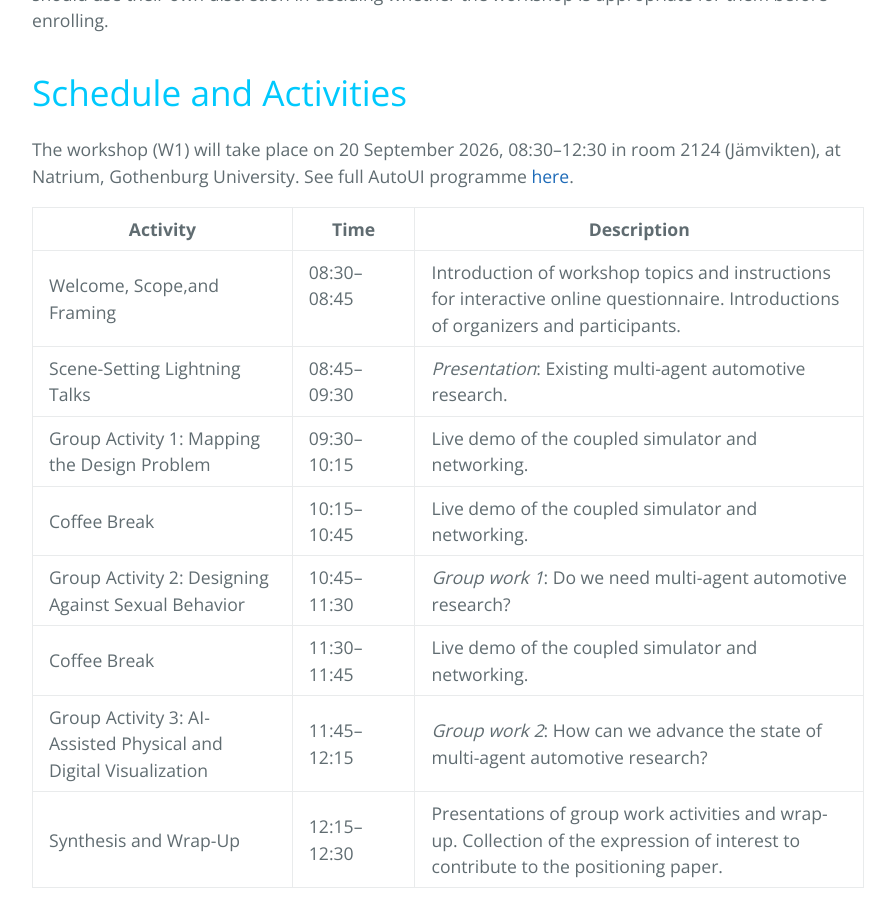
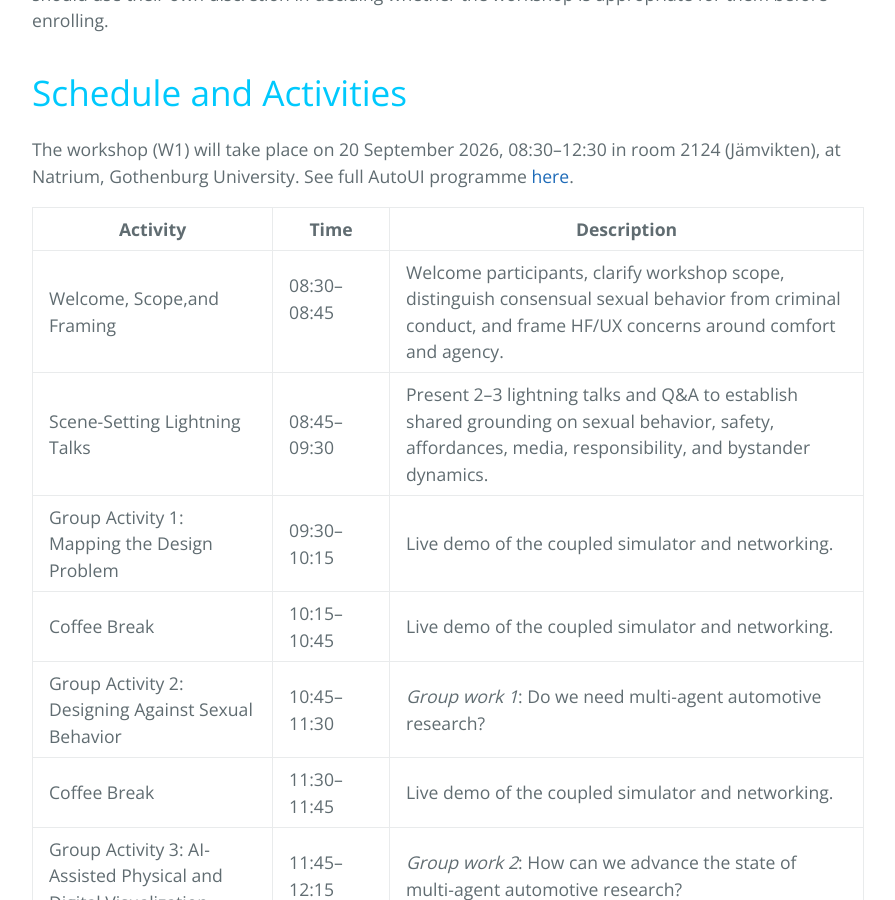
Before and after one commit to love-in-traffic/love-in-traffic.github.io, a Jekyll site: the page built from index.md, in a window 1280 px wide and 900 px high, scrolled down 1237 px. Shown: the whole window, without its empty margins (192-1087 px from the left). Built offline with Jekyll 4.4.1, drawn with Linux system fonts in a browser that asks for light colours.

Commit message:
Update index.md

```diff
--- a/index.md
+++ b/index.md
@@ -24,8 +24,8 @@ The workshop (W1) will take place on 20 September 2026, 08:30–12:30 in room 21
 
  Activity | Time | Description
 -------------------|--------------------|--------------------------------------------------------------------------------------------------------------------------------------
- Welcome, Scope,and Framing<img width=10/> | 08:30–08:45<img width=70/> | Introduction of workshop topics and instructions for interactive online questionnaire. Introductions of organizers and participants.
- Scene-Setting Lightning Talks | 08:45–09:30 | *Presentation*: Existing multi-agent automotive research.
+ Welcome, Scope,and Framing<img width=10/> | 08:30–08:45<img width=70/> | Welcome participants, clarify workshop scope, distinguish consensual sexual behavior from criminal conduct, and frame HF/UX concerns around comfort and agency.
+ Scene-Setting Lightning Talks | 08:45–09:30 | Present 2–3 lightning talks and Q&A to establish shared grounding on sexual behavior, safety, affordances, media, responsibility, and bystander dynamics.
  Group Activity 1: Mapping the Design Problem | 09:30–10:15 | Live demo of the coupled simulator and networking.
  Coffee Break | 10:15–10:45 | Live demo of the coupled simulator and networking.
  Group Activity 2: Designing Against Sexual Behavior | 10:45–11:30 | *Group work 1*: Do we need multi-agent automotive research?
```
